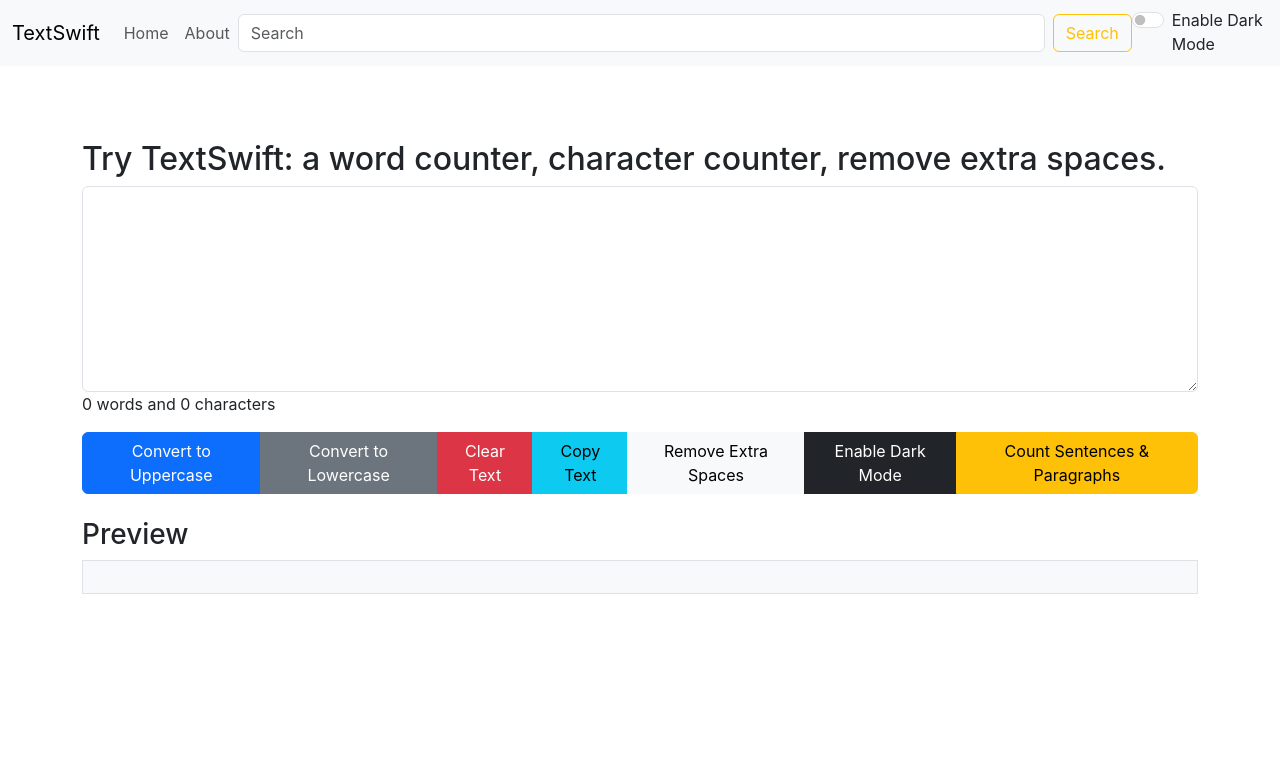
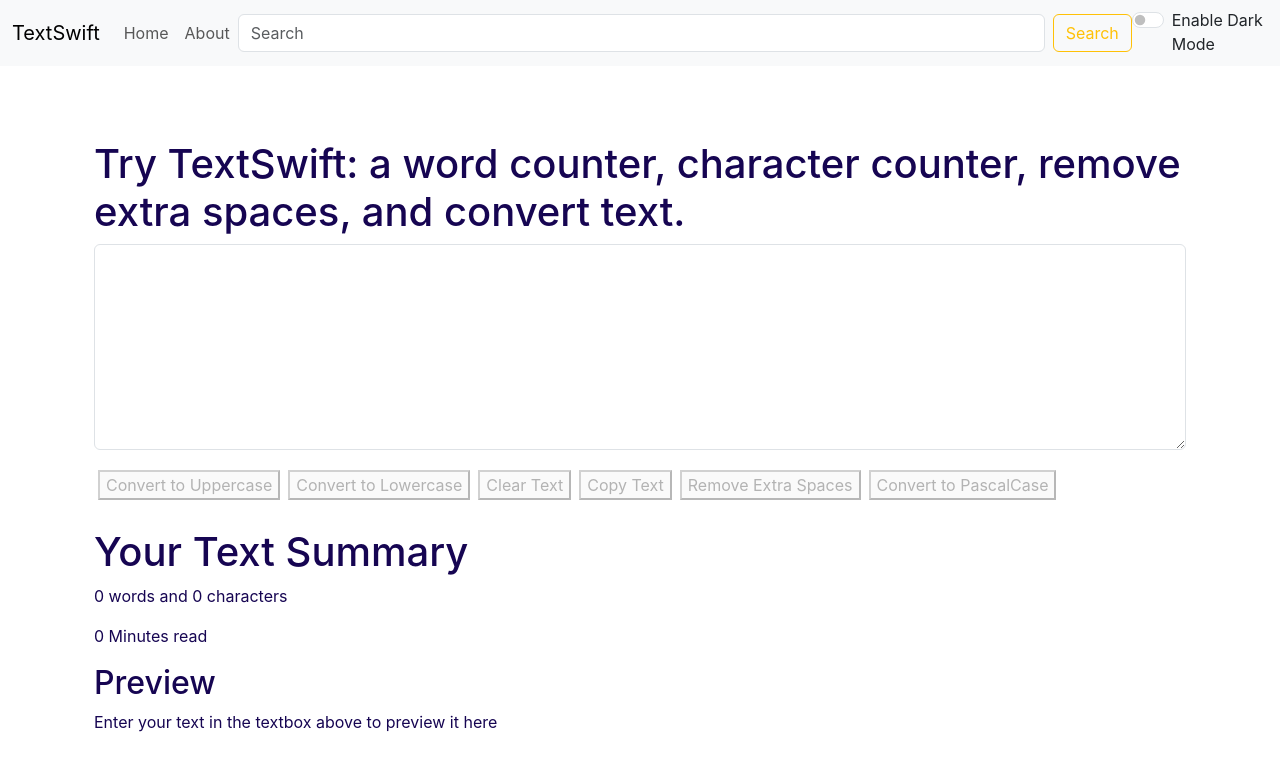
Before and after one commit to shounakmitra13/Shounak-s-Text-sw, a React (Create React App) app: page / in a window 1280 px wide. Shown: the top 770 px of the page. Built offline with nearby package versions, Linux system fonts and the light colour scheme.

Commit message:
commit four

```diff
--- a/src/App.js
+++ b/src/App.js
@@ -1,107 +1,40 @@
 import "./App2.css";
 import Navbar from "./components/Navbar";
 import Alert from "./components/Alert";
+import TextForm from "./components/TextForm";
+import About from "./components/About";
 import React, { useState } from "react";
-import About from "./components/About";
 import { BrowserRouter, Routes, Route, Navigate } from "react-router-dom";
 
 function App() {
-  const [mode, setMode] = useState("light");
+  const [mode, setMode] = useState("light"); // light or dark mode
   const [alert, setAlert] = useState(null);
-  const [text, setText] = useState(""); // State to track text input
 
+  // Show alert message
   const showAlert = (message, type) => {
-    setAlert({
-      msg: message,
-      type: type,
-    });
-    setTimeout(() => {
-      setAlert(null);
-    }, 1500);
+    setAlert({ msg: message, type: type });
+    setTimeout(() => setAlert(null), 1500);
   };
 
+  // Toggle dark/light mode
   const toggleMode = () => {
     if (mode === "light") {
       setMode("dark");
       document.body.style.backgroundColor = "#160552";
       showAlert("Dark mode has been enabled", "success");
-    } else if (mode === "dark") {
+    } else {
       setMode("light");
       document.body.style.backgroundColor = "white";
       showAlert("Light mode has been enabled", "success");
     }
   };
 
-  const changegreen = () => {
-    document.body.style.backgroundColor = "#35C649";
-  };
-
-  const changeyellow = () => {
-    document.body.style.backgroundColor = "#CAB911";
-  };
-
-  const changered = () => {
-    document.body.style.backgroundColor = "#C15031";
-  };
-
-  // Handle change in the text input
-  const handleChange = (event) => {
-    setText(event.target.value);
-  };
-
-  // Count words, characters, sentences, and paragraphs correctly
-  const countWords = (text) => {
-    let trimmedText = text.trim();
-    return trimmedText.length === 0 ? 0 : trimmedText.split(/\s+/).length;
-  };
-
-  const countCharacters = (text) => {
-    return text.length;
-  };
-
-  const countSentences = (text) => {
-    return text.split(/[.!?]\s+/).filter(Boolean).length;
-  };
-
-  const countParagraphs = (text) => {
-    return text.split(/\n\s*\n/).filter(Boolean).length;
-  };
-
-  // Convert text to uppercase
-  const handleUppercase = () => {
-    setText(text.toUpperCase());
-    showAlert("Converted to uppercase", "success");
-  };
-
-  // Convert text to lowercase
-  const handleLowercase = () => {
-    setText(text.toLowerCase());
-    showAlert("Converted to lowercase", "success");
-  };
-
-  // Clear text
-  const handleClearText = () => {
-    setText("");
-    showAlert("Text cleared", "success");
-  };
-
-  // Copy text to clipboard
-  const handleCopyText = () => {
-    navigator.clipboard.writeText(text);
-    showAlert("Text copied to clipboard", "success");
-  };
-
-  // Remove extra spaces
-  const handleRemoveExtraSpaces = () => {
-    setText(text.split(/\s+/).join(" "));
-    showAlert("Extra spaces removed", "success");
-  };
-
-  //Convert to pascal Case
-
+  // Quick color changes
+  const changegreen = () => { document.body.style.backgroundColor = "#35C649"; };
+  const changeyellow = () => { document.body.style.backgroundColor = "#CAB911"; };
+  const changered = () => { document.body.style.backgroundColor = "#C15031"; };
 
   return (
-    <>
     <BrowserRouter>
       <Navbar
         title="TextSwift"
@@ -119,54 +52,22 @@
             exact
             path="/about"
             element={<About mode={mode} />}
-            ></Route>
+          />
           <Route
             exact
             path="/"
             element={
-                <>
-                  <h2>Try TextSwift: a word counter, character counter, remove extra spaces.</h2>
-                  <textarea
-                    className="form-control"
-                    value={text}
-                    onChange={handleChange}
-                    style={{
-                      backgroundColor: mode === "dark" ? "#333" : "white",
-                      color: mode === "dark" ? "white" : "#042743",
-                    }}
-                    rows="8"
-                  ></textarea>
-                  <p>
-                    {countWords(text)} words and {countCharacters(text)} characters
-                  </p>
-                  <div className="btn-group">
-                    <button onClick={handleUppercase} className="btn btn-primary">Convert to Uppercase</button>
-                    <button onClick={handleLowercase} className="btn btn-secondary">Convert to Lowercase</button>
-                    <button onClick={handleClearText} className="btn btn-danger">Clear Text</button>
-                    <button onClick={handleCopyText} className="btn btn-info">Copy Text</button>
-                    <button onClick={handleRemoveExtraSpaces} className="btn btn-light">Remove Extra Spaces</button>
-                    <button onClick={toggleMode} className="btn btn-dark">
-                      {mode === "light" ? "Enable Dark Mode" : "Enable Light Mode"}
-                    </button>
-                    <button
-                      onClick={() => showAlert(`Sentences: ${countSentences(text)}. Paragraphs: ${countParagraphs(text)}`, "info")}
-                      className="btn btn-warning"
-                    >
-                      Count Sentences & Paragraphs
-                    </button>
-                  </div>
-                  <h3 className="mt-4">Preview</h3>
-                  <p className="border p-3" style={{ backgroundColor: mode === "dark" ? "#333" : "#f8f9fa" }}>
-                    {text}
-                  </p>
-                </>
+              <TextForm
+                heading="Try TextSwift: a word counter, character counter, remove extra spaces, and convert text."
+                mode={mode}
+                showAlert={showAlert}
+              />
             }
-            ></Route>
+          />
           <Route path="*" element={<Navigate to="/" />} />
         </Routes>
       </div>
     </BrowserRouter>
-    </>
   );
 }
 
```
Lines whose indentation alone changed are shown as unchanged.
